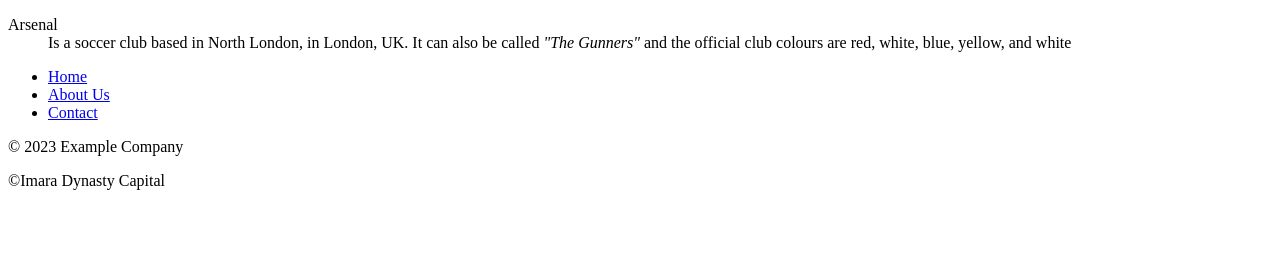
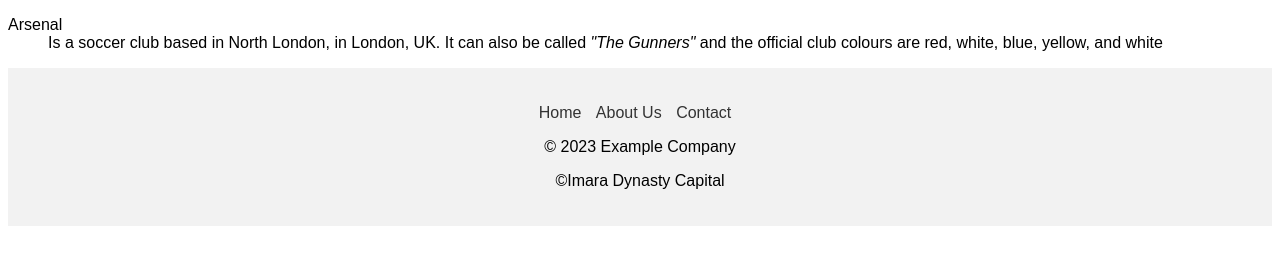
Before and after one commit to Ptunda/learning-git, a plain HTML site: page index.html in a window 1280 px wide. Drawn offline with Linux system fonts and the light colour scheme.

Commit message:
Styled index.html file

```diff
--- a/index.html
+++ b/index.html
@@ -4,6 +4,7 @@
 
 <head>
     <title>Example Page</title>
+    <link rel="stylesheet" href="main.css">
 </head>
 
 <body>
--- a/main.css
+++ b/main.css
@@ -0,0 +1,31 @@
+
+/* styles.css */
+
+body {
+    font-family: Arial, sans-serif;
+}
+
+footer {
+    background-color: #f2f2f2;
+    padding: 20px;
+    text-align: center;
+}
+
+nav ul {
+    list-style-type: none;
+    padding: 0;
+}
+
+nav ul li {
+    display: inline;
+    margin-right: 10px;
+}
+
+nav ul li a {
+    text-decoration: none;
+    color: #333;
+}
+
+nav ul li a:hover {
+    color: #000;
+}
```
